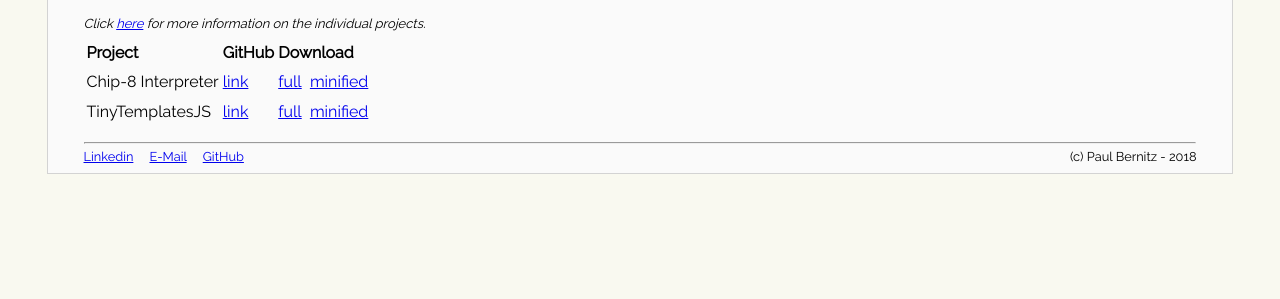
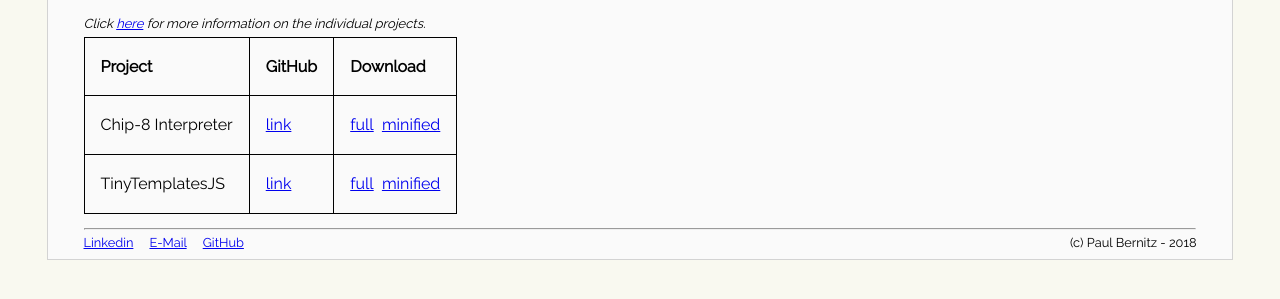
Before and after one commit to pauwell/pauwel-io, a plain HTML site: page index.html in a window 1280 px wide. Shown: the part 269-568 px from the top of the page. Drawn offline with Linux system fonts and the light colour scheme.

Commit message:
Adding table styles.

```diff
--- a/css/color.css
+++ b/css/color.css
@@ -1,6 +1,6 @@
 /*! pauwel-io | MIT License | https://github.com/pauwell/pauwel-io */
 
-body{
+body {
   background: #f9f9f0;
 }
 
@@ -13,7 +13,7 @@ header {
   color: white;
 }
 
-nav{
+nav {
   background: white;
 }
 
@@ -27,8 +27,16 @@ nav > a:hover {
   background: #e6e6e0;
 }
 
-nav.sticky{
+nav.sticky {
   /* TODO replace with  */
   /*box-shadow: 0px 1px 3px rgba(0,0,0,.1);*/
-  box-shadow: 0 0 2px rgba(0,0,0,.12), 0 2px 4px rgba(0,0,0,.24);
+  box-shadow: 0 0 2px rgba(0, 0, 0, 0.12), 0 2px 4px rgba(0, 0, 0, 0.24);
 }
+
+table,
+table th,
+table td {
+  border: 1px solid;
+  border-collapse: collapse;
+  padding: 1em;
+}
```
